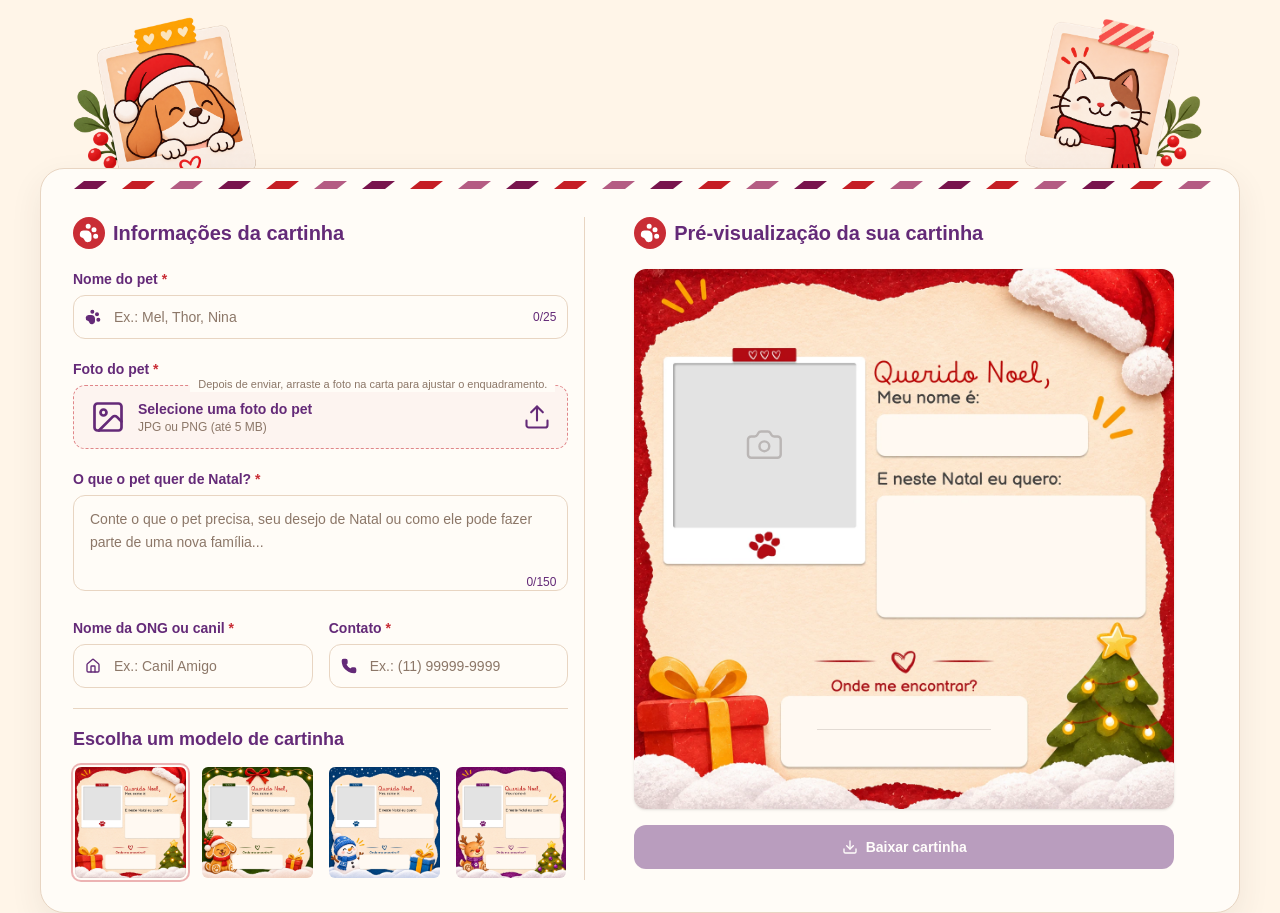
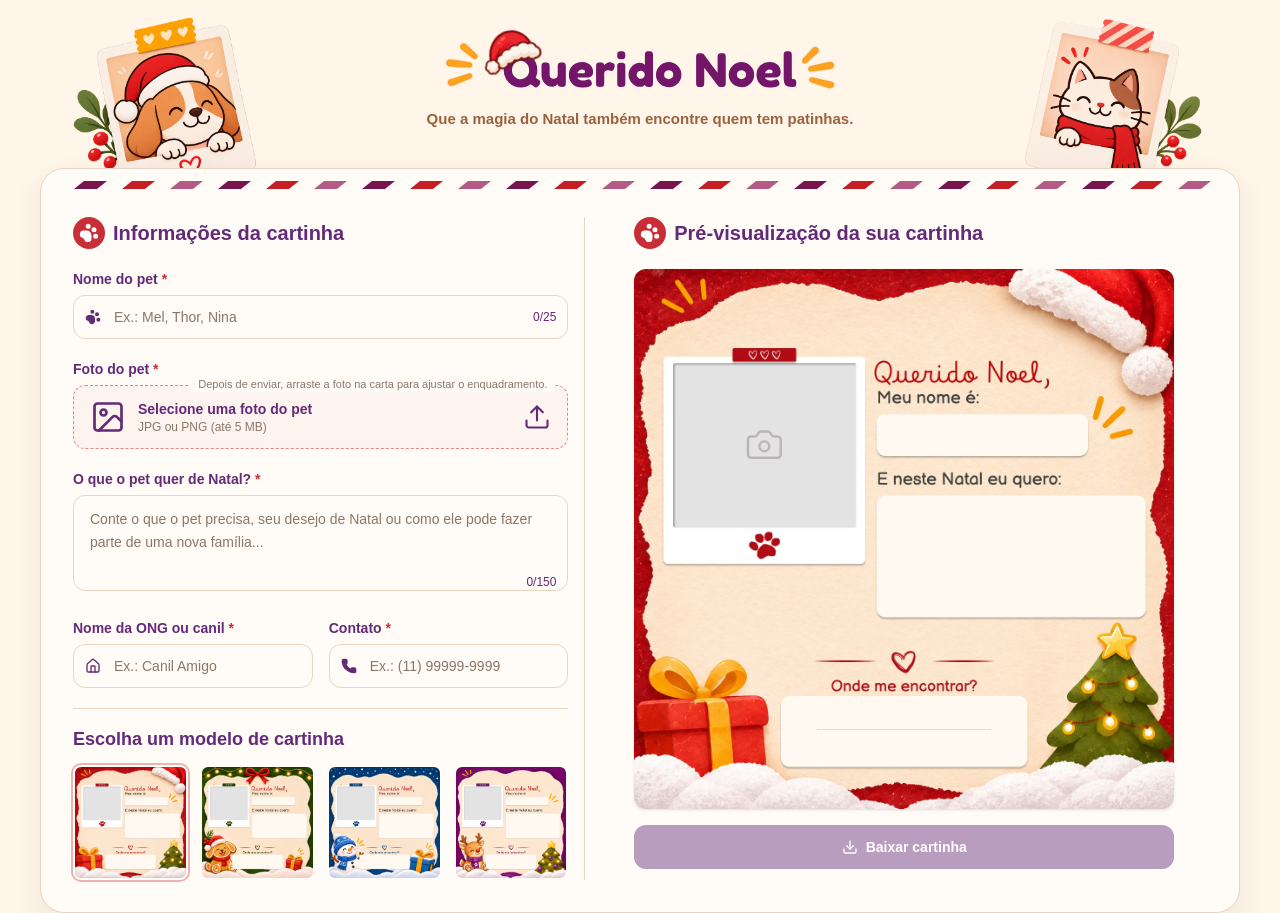
Before and after one commit to queridonoel/querido-noel, a React (Vite) app: page / in a window 1280 px wide. Built offline with nearby package versions, Linux system fonts and the light colour scheme.

Commit message:
feat: add header section with title and tagline to MainContainer component

```diff
--- a/src/components/MainContainer.tsx
+++ b/src/components/MainContainer.tsx
@@ -2,6 +2,7 @@ import { useEffect, useState } from 'react'
 import cat from '../assets/cat.png'
 import dog from '../assets/dog.png'
 import envelope from '../assets/envelope.svg'
+import titleArt from '../assets/querido-noel.svg'
 import type { LetterData } from '../types/letter'
 import { LetterPreview } from './LetterPreview'
 import { LetterForm } from './form/LetterForm'
@@ -43,6 +44,18 @@ export function MainContainer() {
         className="pointer-events-none absolute -top-[94px] right-6 z-0 h-auto w-[127px] select-none sm:-top-[156px] sm:w-[207px]"
         src={cat}
       />
+      <header className="absolute -top-[96px] left-1/2 z-10 flex w-[calc(100%-9rem)] max-w-[720px] -translate-x-1/2 flex-col items-center text-center sm:-top-[146px] sm:w-[calc(100%-26rem)] lg:w-[calc(100%-22rem)]">
+        <h1 className="sr-only">Querido Noel</h1>
+        <img
+          alt=""
+          aria-hidden="true"
+          className="h-auto w-full max-w-[430px] select-none"
+          src={titleArt}
+        />
+        <p className="mt-2 text-xs leading-tight font-semibold text-[#9a623f] sm:mt-3 sm:text-[15px]">
+          Que a magia do Natal também encontre quem tem patinhas.
+        </p>
+      </header>
       <main className="relative z-10 grid w-full grid-cols-1 gap-8 rounded-container border border-border bg-surface p-8 pt-12 shadow-soft lg:min-h-[min(700px,calc(100dvh-11rem))] lg:grid-cols-[minmax(0,45fr)_1px_minmax(0,55fr)] lg:gap-x-4">
         <div
           aria-hidden="true"
```
Also changed, not shown: src/assets/querido-noel.svg (added).
